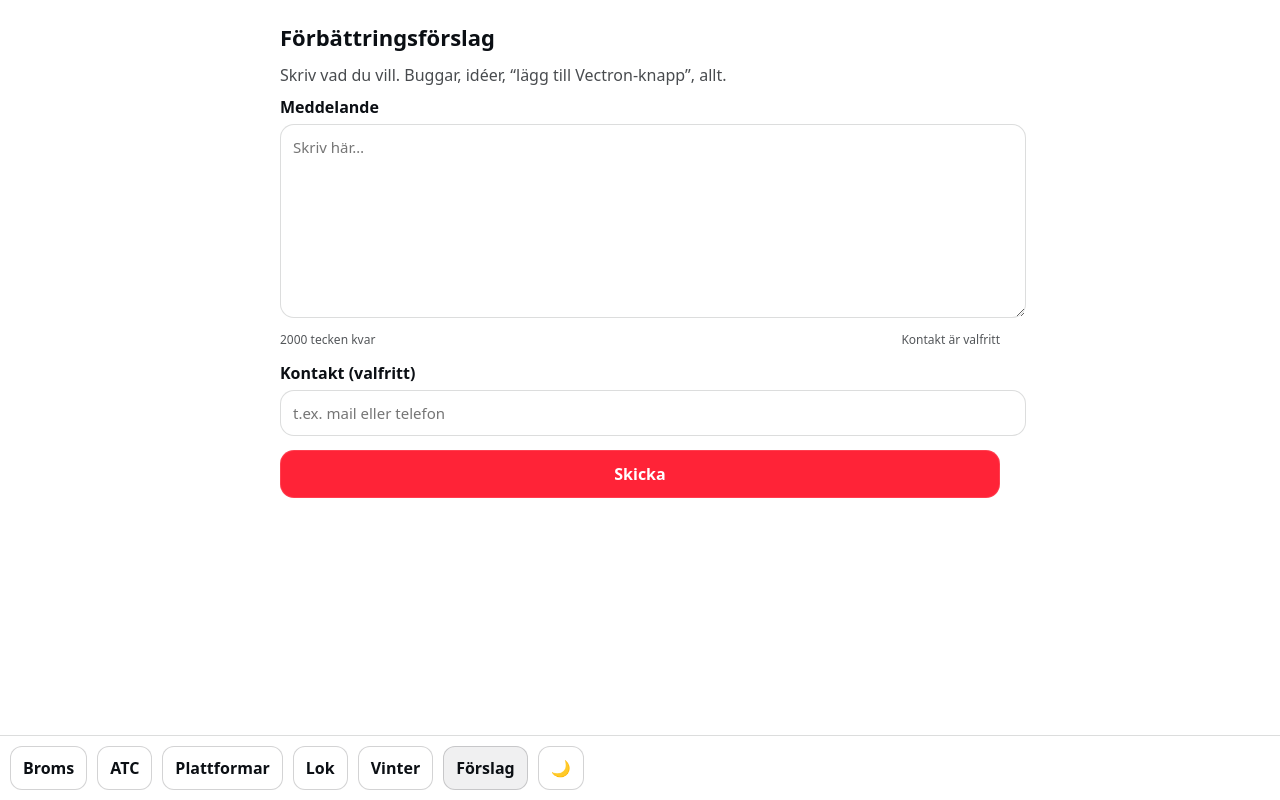
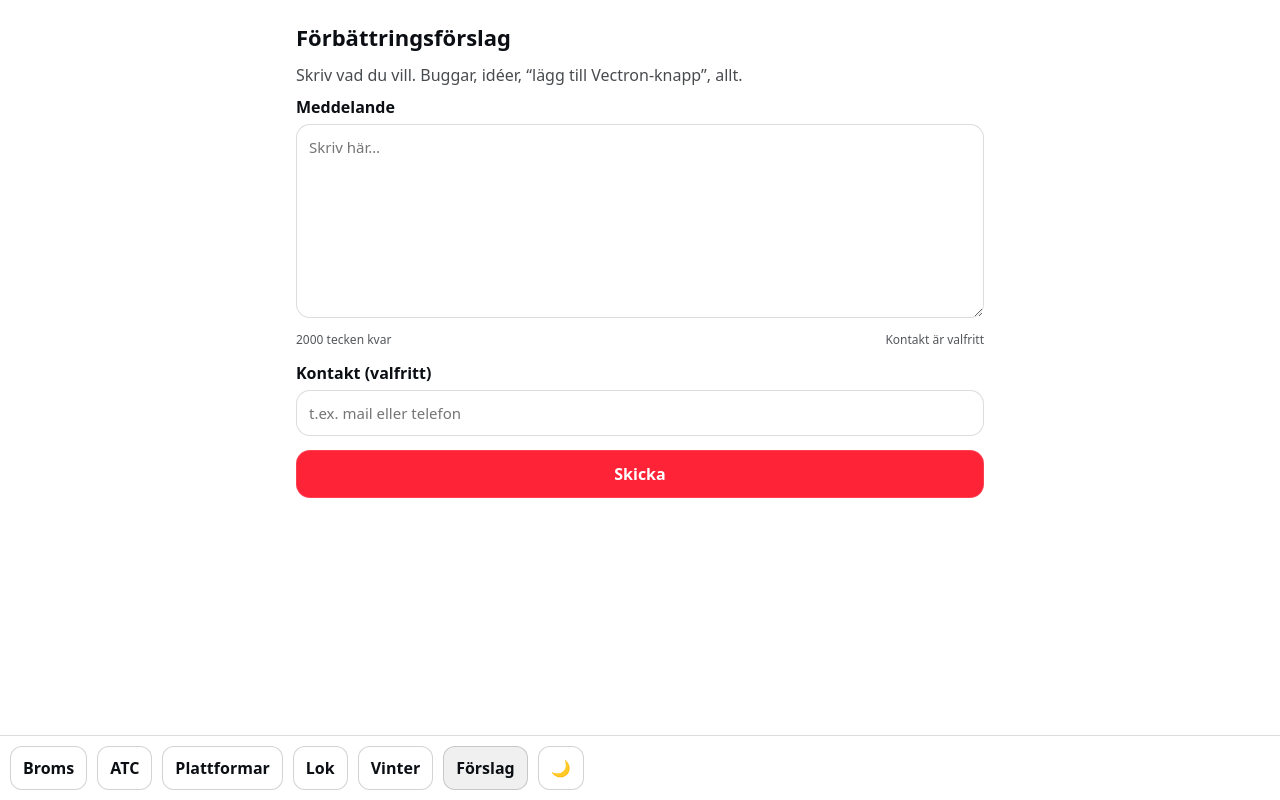
Before and after one commit to marcusdbsvala-commits/db-broms, a React (Vite) app: page /forbattring in a window 1280 px wide. Built offline with nearby package versions, Linux system fonts and the light colour scheme.

Commit message:
fixa rutan förbättringsförslag så den inte hänger utanför skärm

```diff
--- a/src/pages/Forbattring.tsx
+++ b/src/pages/Forbattring.tsx
@@ -41,17 +41,23 @@ export default function Forbattring() {
     };
 
     return (
-        <div style={{ padding: 16, maxWidth: 720, margin: "0 auto" }}>
+        <div
+            style={{
+                padding: 16,
+                maxWidth: 720,
+                margin: "0 auto",
+                boxSizing: "border-box",
+                overflowX: "hidden", // safety belt
+            }}
+        >
             <h2 style={{ margin: "6px 0 12px", fontSize: 22 }}>Förbättringsförslag</h2>
 
             <div style={{ marginBottom: 10, opacity: 0.75 }}>
                 Skriv vad du vill. Buggar, idéer, “lägg till Vectron-knapp”, allt.
             </div>
 
-            <form onSubmit={onSubmit}>
-                <label style={{ display: "block", fontWeight: 800, marginBottom: 6 }}>
-                    Meddelande
-                </label>
+            <form onSubmit={onSubmit} style={{ maxWidth: "100%" }}>
+                <label style={{ display: "block", fontWeight: 800, marginBottom: 6 }}>Meddelande</label>
 
                 <textarea
                     value={text}
@@ -61,6 +67,8 @@ export default function Forbattring() {
                     placeholder="Skriv här…"
                     style={{
                         width: "100%",
+                        maxWidth: "100%",
+                        boxSizing: "border-box",
                         padding: 12,
                         borderRadius: 14,
                         border: "1px solid var(--border)",
@@ -72,9 +80,22 @@ export default function Forbattring() {
                     }}
                 />
 
-                <div style={{ display: "flex", justifyContent: "space-between", marginTop: 8 }}>
-                    <div style={{ fontSize: 12, opacity: 0.7 }}>{remaining} tecken kvar</div>
-                    <div style={{ fontSize: 12, opacity: 0.7 }}>Kontakt är valfritt</div>
+                <div
+                    style={{
+                        display: "flex",
+                        flexWrap: "wrap",      // ✅ låt den bryta rad
+                        gap: 8,               // ✅ snyggt på wrap
+                        justifyContent: "space-between",
+                        marginTop: 8,
+                        maxWidth: "100%",
+                    }}
+                >
+                    <div style={{ fontSize: 12, opacity: 0.7, minWidth: 0 }}>
+                        {remaining} tecken kvar
+                    </div>
+                    <div style={{ fontSize: 12, opacity: 0.7, minWidth: 0 }}>
+                        Kontakt är valfritt
+                    </div>
                 </div>
 
                 <label style={{ display: "block", fontWeight: 800, margin: "14px 0 6px" }}>
@@ -87,6 +108,8 @@ export default function Forbattring() {
                     placeholder="t.ex. mail eller telefon"
                     style={{
                         width: "100%",
+                        maxWidth: "100%",
+                        boxSizing: "border-box",
                         padding: 12,
                         borderRadius: 14,
                         border: "1px solid var(--border)",
@@ -102,6 +125,8 @@ export default function Forbattring() {
                     style={{
                         marginTop: 14,
                         width: "100%",
+                        maxWidth: "100%",
+                        boxSizing: "border-box",
                         padding: "12px 14px",
                         borderRadius: 14,
                         border: "1px solid rgba(255,255,255,0.12)",
```
